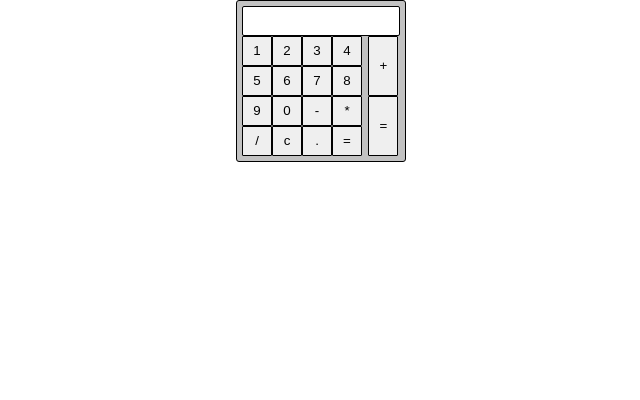
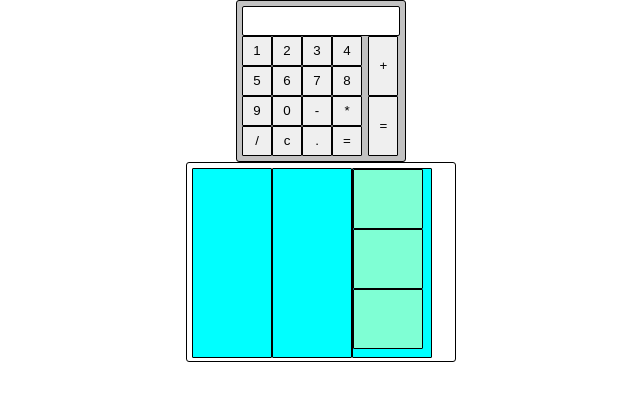
Before and after one commit to Sokol-IV/calculator_markup, a plain HTML site: page index.html in a window 1280 px wide. Shown: the whole page, without its empty margins (319-959 px from the left). Drawn offline with Linux system fonts and the light colour scheme.

Commit message:
table was added

```diff
--- a/index.html
+++ b/index.html
@@ -34,5 +34,20 @@
             </div>
         </div>
     </div>
+<div class="table">
+    <div class="colm1">
+    </div>
+    <div class="colm2">
+    </div>
+    <div class="colm2">
+        <div class="str">
+        </div>
+        <div class="str">
+        </div>
+        <div class="str">
+        </div>
+    </div>
+
+</div>
 </body>
 </html>
--- a/styles.css
+++ b/styles.css
@@ -86,3 +86,51 @@ html, body {
 .btn-tall {
     height: 60px;
 }
+
+
+
+.table {
+    width: 270px;
+    height: 200px;
+    margin: auto;
+    padding: 5px;
+    border: 1px solid #000000;
+    border-radius: 3px;
+}
+
+.colm1 {
+    width: 80px;
+    height: 190px;
+    border: 1px solid #000000;
+    background: aqua;
+    border-radius: 1px;
+    padding: 0;
+    line-height: 28px;
+    display: block;
+    cursor: pointer;
+    transition: all 200ms linear;
+    float: left;
+
+}
+
+.colm2 {
+    width: 80px;
+    height: 190px;
+    border: 1px solid #000000;
+    background: aqua;
+    border-radius: 1px;
+    padding: 0;
+    line-height: 28px;
+    display: block;
+    float: left;
+}
+
+.str {
+    width: 70px;
+    height: 60px;
+    border: 1px solid #000000;
+    background: aquamarine;
+    border-radius: 1px;
+    padding: 0;
+    display: block;
+}
```
